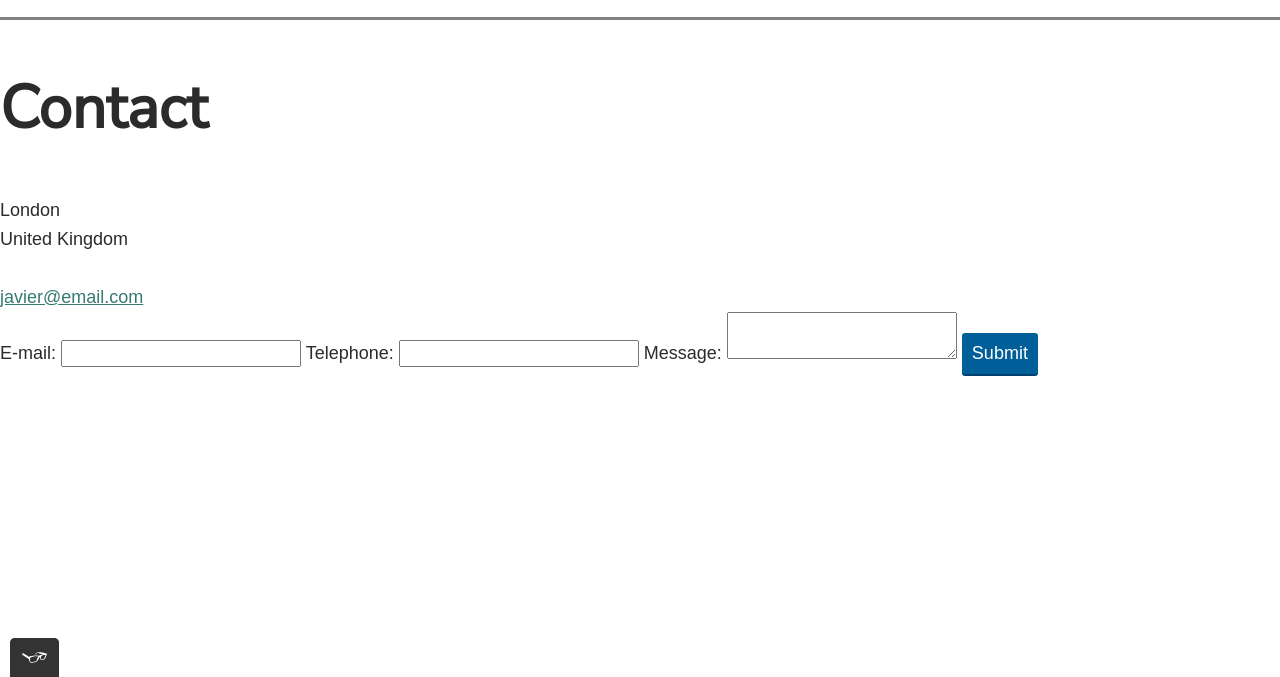
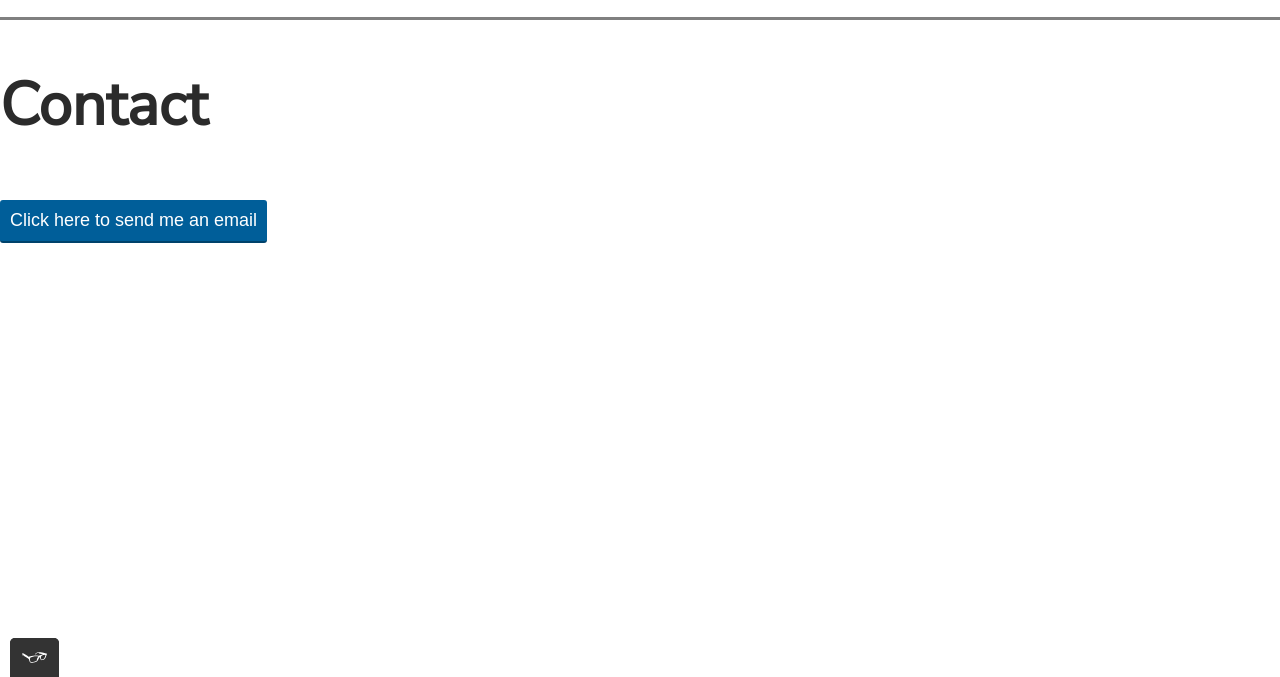
Before and after one commit to silver-io/Foundry, a plain HTML site: page contact.html in a window 1280 px wide. Shown: the part 123-800 px from the top of the page. Drawn offline with nearby package versions, Linux system fonts and the light colour scheme; a web font is replaced by a local one.

```diff
--- a/contact.html
+++ b/contact.html
@@ -9,6 +9,8 @@
     <link href="https://fonts.googleapis.com/css?family=Nunito+Sans&display=swap" rel="stylesheet">
     <link rel="stylesheet" type="text/css" href="css/style.production.css">
     <meta name="viewport" content="width=device-width, initial-scale=1">
+    <script type="text/javascript">!function(e,t,n){function a(){var e=t.getElementsByTagName("script")[0],n=t.createElement("script");n.type="text/javascript",n.async=!0,n.src="https://beacon-v2.helpscout.net",e.parentNode.insertBefore(n,e)}if(e.Beacon=n=function(t,n,a){e.Beacon.readyQueue.push({method:t,options:n,data:a})},n.readyQueue=[],"complete"===t.readyState)return a();e.attachEvent?e.attachEvent("onload",a):e.addEventListener("load",a,!1)}(window,document,window.Beacon||function(){});
+    </script><script type="text/javascript">window.Beacon('init', 'b658cb70-c6ce-4a88-aa24-2a61f227e4ee')</script>
 </head>
 <body>
     <header class="page-header">
@@ -31,25 +33,10 @@
             </ul>
         </nav>
     </header>
-   <h1>Contact</h1>
-    <div>
-        London <br>
-        United Kingdom<br>
-        <br>
-        <a href="mailto:javier">javier@email.com</a><br>
-        <form action="" method="post" id="contact-form">
-            <label class="standard-label" for="contact-email">E-mail: </label>
-            <input type="email" id="contact-email"required>
-
-            <label class="standard-label" for="contact-telephone">Telephone: </label>
-            <input type="tel" id="contact-telephone">
-
-            <label class="standard-label" for="contact-text">Message: </label>
-            <textarea maxlength="1000" id="contact-text"required></textarea>
-
-            <button type="button">Submit</button>
-        </form>
-    </div>
+    <section id="contact">
+        <h1>Contact</h1>
+                    <button type="button" id="beacon" onclick="return Beacon('toggle')">Click here to send me an email</button>
+    </section>
     <script src="js/tota11y.min.js"></script>
 </body>
 </html>
--- a/css/styles.css
+++ b/css/styles.css
@@ -89,7 +89,7 @@ button:focus,
     color: #2b2b2b;
 }
 
-.profile, #about {
+.profile, #about, #contact {
     max-width: 700px;
     margin: 0 auto;
     text-align: center;
```
Also changed, not shown: about.html (+0 -27 lines).
